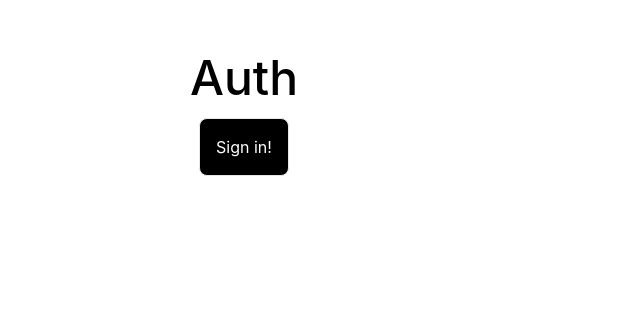
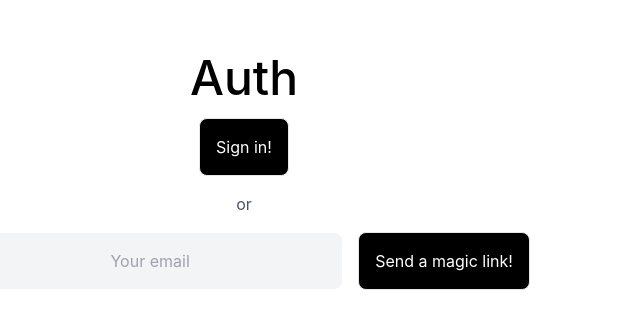
Before and after one commit to tobyab/grooovy, a Next.js app: page /auth in a window 1280 px wide. Shown: the part 202-530 px from the top of the page, without its empty margins (396-1036 px from the left). Built offline with nearby package versions, Linux system fonts and the light colour scheme; no server answers.

Commit message:
changes made at school :)

```diff
--- a/pages/auth.tsx
+++ b/pages/auth.tsx
@@ -22,6 +22,19 @@ export default function Auth() {
             >
                 Sign in!
             </Button>
+            <p className="my-4 text-gray-600">or</p>
+            <form>
+                <input
+                    type="email"
+                    placeholder="Your email"
+                    className="rounded-lg p-4 w-96 text-center bg-gray-100 mr-4"
+                />
+                <Button
+                    type="submit"
+                >
+                    Send a magic link!
+                </Button>
+            </form>
         </div>
     )
 }
--- a/pages/new.tsx
+++ b/pages/new.tsx
@@ -59,7 +59,7 @@ export default function New() {
                 one={true}
             />
             <div className="grid place-items-center mt-32">
-                <h1 className="text-5xl font-medium">Create your groove!</h1>
+                <h1 className="text-5xl font-medium">Create your grooove!</h1>
                 <form className="mt-16 flex justify-center place-items-center">
                     <input
                         type="text"
--- a/pages/new/two.tsx
+++ b/pages/new/two.tsx
@@ -1,11 +1,33 @@
-import { useRef } from "react"
+import { useRef, useState, useEffect } from "react"
 import Link from "next/link"
 import Stage from "../../components/onboarding/Stage"
 import Button from "../../components/elements/button"
 import { H1 } from "../../components/elements/heading"
 
+enum Form {
+    Initial,
+    Loading,
+    Success,
+    Error,
+}
+
+type FormState = {
+    state: Form,
+    messsage?: string
+}
+
 export default function New() {
     const input = useRef(null);
+    const [form, setForm] = useState<FormState>({ state: Form.Initial });
+    const members = async (e) => {
+        e.preventDefault();
+        const data = await fetch(`/api/create`, {
+            body: JSON.stringify({
+                body: input.current.value
+            }),
+        })
+    }
+
     return (
         <div>
             <Stage
```
